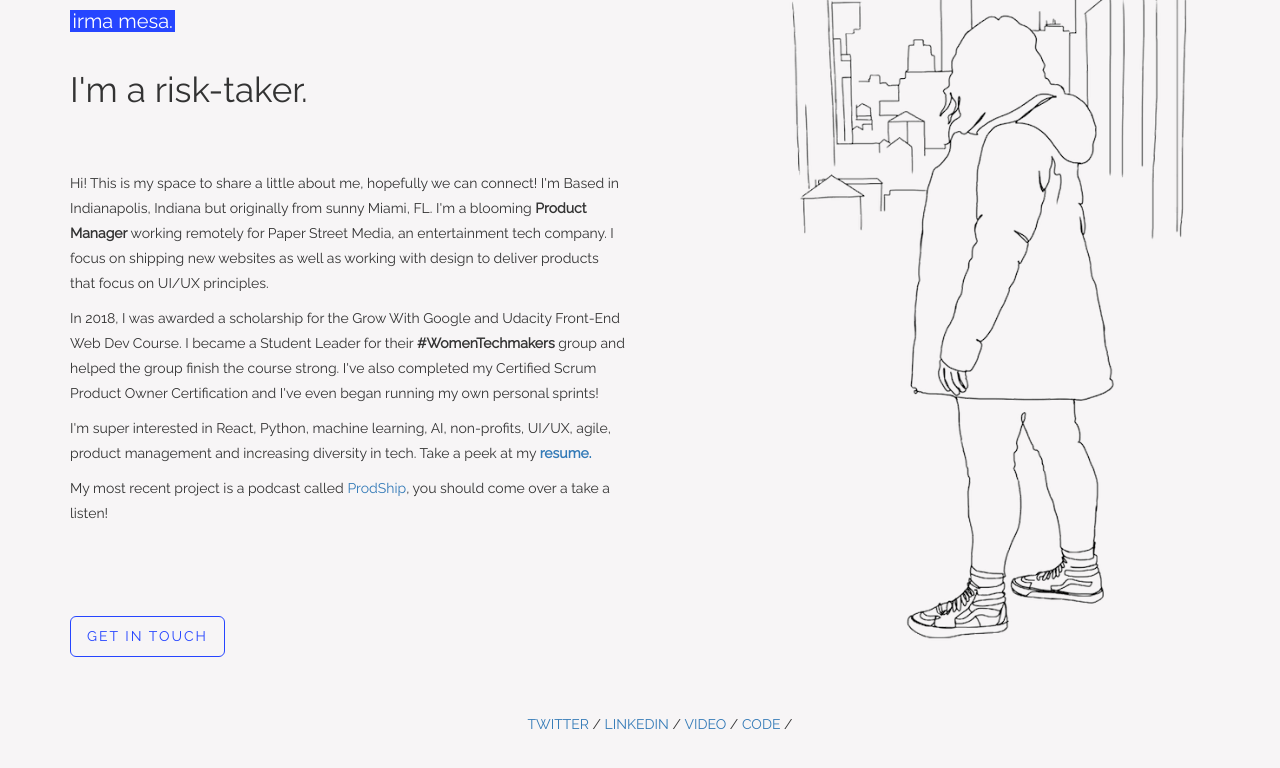
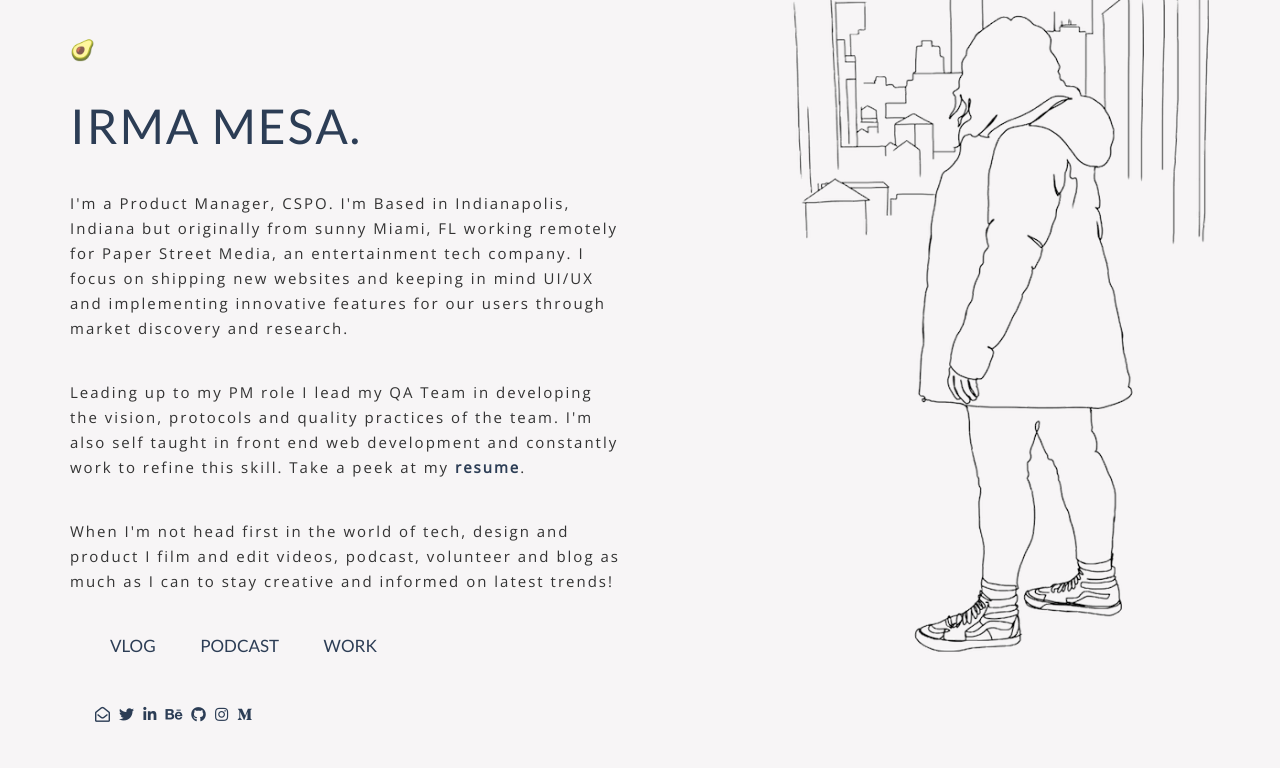
Before and after one commit to irmatable/justirma, a plain HTML site: page index.html in a window 1280 px wide. Drawn offline with nearby package versions, Linux system fonts and the light colour scheme; a web font is replaced by a local one.

Commit message:
tweaks design

```diff
--- a/css/styles.css
+++ b/css/styles.css
@@ -4,30 +4,20 @@ body {
   margin: 0px;
   box-sizing: border-box;
   padding: 0px;
-  font-family: 'Raleway', Arial, Helvetica, sans-serif;
+  font-family: 'Roboto Condensed', sans-serif;
   background-color: #f7f5f6;
   line-height: 25px;
+  font-weight: lighter;
 }
 
-/* --- Nav --- */
-.my-nav {
-  background-color: #e5f0fe;
-  border: none;
+body a {
+  color: #2c3d55;
+  text-decoration: none;
 }
 
-.navbar-default .navbar-nav>li>a {
-  color: #fff;
+a:hover {
+  color: #71869c;
 }
-
-.navbar-default .navbar-brand {
-  background-color: #2645ff;
-  color: #fff;
-  font-size: 25px;
-  padding: 0 15 0 15;
-  font-style: bold;
-}
-
-
 
 /* --- About --- */
 
@@ -36,65 +26,66 @@ body {
   height: 100%;
 }
 
-.about h4 {
-  color: #fff;
-  width: 19%;
-  padding: 2;
-  font-size: 20px;
-  background-color: #2645ff;
-  font-family: 'Raleway', Arial, Helvetica, sans-serif;
-  text-align: center;
+.about a {
+  text-decoration: none;
 }
 
-/* .about h3 {
-  font-size: 50px;
-} */
-
-.about #typed3 {
-  padding-top: 30px;
-  font-size: 35px;
-  line-height: 100%;
+.about h4 {
+  width: 9%;
+  padding: 0;
+  font-size: 20px;
+  margin-top: 7%;
 }
 
-.typed-cursor {
-  visibility: hidden;
+.about h2 {
+  font-family: 'Lato', sans-serif;
+  color: #2c3d55;
+  font-size: 48px;
+  letter-spacing: 2px;
+  margin-top: 7%;
 }
 
 .about-msg {
+margin-top: 7%;
+font-size: 15px;
+font-family: 'Open Sans', sans-serif;
+letter-spacing: 2px;
+}
+
+/* Quick Links*/
+
+.my-links {
+  list-style-type: none;
   margin-top: 7%;
 }
 
-/* --- Contact Btn --- */
-.contact {
-  margin-top: 10%;
+.my-links li {
+  display: inline;
+  padding-right: 8%;
+  font-size: 17px;
+  font-family: 'Lato', sans-serif;
+  font-weight: bolder;
 }
 
-.contact .btn {
-  background-color: transparent;
-  font-size: 14px;
-  letter-spacing: 2px;
-  color: #2645ff;
-  border: 1px solid #2645ff;
-  margin-bottom: 45px;
+.work a .work-change:before{
+  position: relative;
+  content: 'WORK'
 }
 
-.contact .btn:hover {
-  color: #fff;
-  background-color: #2645FF;
-    transition: all .3s;
+.work:hover a .work-change:before{
+  display: none;
 }
 
-@media (max-width: 768px) {
-  .contact  {
-    text-align:center;
+.work:hover a .work-change:after{
+  content: 'COMING SOON';
 }
-}
+/* --- Large Pic --- */
 
-/* --- Large Pic --- */
 .lgpic img{
   position: relative;
   left: 20%;
-  width: 90%;
+  width: 95%;
+  height: 85vh;
 }
 
 @media (max-width: 768px) {
@@ -105,8 +96,12 @@ body {
 
 /* --- Footer --- */
 .footer {
-padding: 1rem;
-text-align: center;
+text-align: left;
+margin-top: 2%;
+}
+
+.footer a {
+  text-decoration: none;
 }
 
 .footer ul {
@@ -115,8 +110,15 @@ text-align: center;
 
 .footer ul li {
   display: inline;
+  padding-right: .5%;
+  font-size: 15px;
+
 }
 
-.footer ul .fa {
-  color: #2645ff;
+.footer ul .fab , .far {
+  color:#2c3d55;
 }
+
+a:hover .footer{
+  color: #71869c;
+}
--- a/index.html
+++ b/index.html
@@ -3,7 +3,7 @@
 
 <head>
     <meta content="width=device-width, initial-scale=1" name="viewport">
-    <title>Hi, I'm Irma.</title>
+    <title>Last name table</title>
     <!-- Favicon -->
     <link href='img/favicon.ico' rel='shortcut icon' type='image/x-icon'>
     <meta charset="utf-8">
@@ -11,10 +11,12 @@
     <meta content="Awesome Description Here" name="description">
     <meta content="text/html; charset=utf-8" http-equiv="content-type">
     <!-- Google Fonts -->
-    <link href="https://fonts.googleapis.com/css?family=The+Girl+Next+Door|Raleway" rel="stylesheet" type="text/css">
+    <link href="https://fonts.googleapis.com/css?family=Lato|Roboto+Condensed" rel="stylesheet">
+    <link href="https://fonts.googleapis.com/css?family=Open+Sans:300" rel="stylesheet">
     <!-- Bootstrap CSS -->
     <link href="css/bootstrap.min.css" rel="stylesheet" type="text/css">
-    <link href="https://maxcdn.bootstrapcdn.com/font-awesome/4.1.0/css/font-awesome.min.css" rel="stylesheet" type="text/css">
+    <link rel="stylesheet" href="https://use.fontawesome.com/releases/v5.0.13/css/all.css" integrity="sha384-DNOHZ68U8hZfKXOrtjWvjxusGo9WQnrNx2sqG0tfsghAvtVlRW3tvkXWZh58N9jp"
+        crossorigin="anonymous">
     <!-- Custom CSS -->
     <link href="css/styles.css" rel="stylesheet" type="text/css">
 </head>
@@ -25,24 +27,40 @@
             <div class="row">
                 <div class="about">
                     <div class="col-xs-12 col-sm-6 col-md-6 col-lg-6">
-                        <h4>irma mesa.</h4>
-                        <div class="type" id="typed3"></div>
-                        <p class="about-msg">Hi! This is my space to share a little about me, hopefully we can connect! I'm Based in Indianapolis, Indiana but originally from sunny Miami, FL. I'm a blooming <strong>Product Manager</strong> working remotely for Paper Street Media, an entertainment tech company. I focus on shipping new websites as well as working with design to deliver products that focus on UI/UX principles.
+                        <h4>🥑</h4>
+                        <h2>IRMA MESA.</h2>
+                        <p class="about-msg">I'm a Product Manager, CSPO. I'm Based in Indianapolis, Indiana but originally from sunny Miami,
+                            FL working remotely for Paper Street Media, an entertainment tech company. I focus on shipping
+                            new websites and keeping in mind UI/UX and implementing innovative features for our users through
+                            market discovery and research.
                             <br>
-                        <p>In 2018, I was awarded a scholarship for the Grow With Google and Udacity Front-End Web Dev Course. I became a Student Leader for their <strong>#WomenTechmakers </strong>group and helped the group finish the course strong. I've also completed my Certified Scrum Product Owner Certification and I've even began running my own personal sprints!</p>
+                        </p>
 
-                        I'm super interested in React, Python, machine learning, AI,  non-profits, UI/UX, agile, product management and increasing diversity in tech. Take a peek at my <a href="Irma_Resume_2018.pdf"><strong>resume.</strong></a></p>
+                        <p class="about-msg">Leading up to my PM role I lead my QA Team in developing the vision, protocols and quality practices
+                            of the team. I'm also self taught in front end web development and constantly work to refine
+                            this skill. Take a peek at my
+                            <a href="Irma_Resume_2018.pdf"><strong>resume</strong></a>.
+                        </p>
 
-                        <p>My most recent project is a podcast called <a href="https://prodship.com">ProdShip</a>, you should come over a take a listen!</p>
-                        <br>
-                        <!-- Blue Contact Btn -->
-                        <div class="contact">
-                            <a class="btn btn-lg" href="mailto:irmaamesa@me.com">GET IN TOUCH</a>
+                        <p class="about-msg">When I'm not head first in the world of tech, design and product I film and edit videos, podcast,
+                            volunteer and blog as much as I can to stay creative and informed on latest trends!</p>
+                        <div>
+                            <ul class="my-links">
+                                <li>
+                                    <a href="http://youtube.com/irmattg">VLOG</a>
+                                </li>
+                                <li>
+                                    <a href="https://soundcloud.com/prodship/tracks">PODCAST</a>
+                                </li>
+                                <li class="work">
+                                    <a href="#"><span class="work-change"></span></a>
+                                </li>
+                            </ul>
                         </div>
                     </div>
                 </div>
                 <!-- Pic on right -->
-                <div class="col-xs-12 col-sm-6 col-md-6 col-lg-6">
+                <div class="pic col-xs-12 col-sm-6 col-md-6 col-lg-6">
                     <div class="lgpic">
                         <img src="img/me_pic.png" alt="pic of girl in coat">
                     </div>
@@ -53,16 +71,39 @@
             <div class="footer row">
                 <ul class="social-icons">
                     <li>
-                    <a href="http://twitter.com/irmatable">TWITTER</a> /
+                        <a href="mailto:irmaamesa@me.com">
+                            <i class="far fa-envelope-open"></i>
+                        </a>
                     </li>
                     <li>
-                    <a href="http://linkedin.com/in/irmamesa">LINKEDIN</a> /
+                        <a href="http://twitter.com/irmatable">
+                            <i class="fab fa-twitter"></i>
+                        </a>
                     </li>
                     <li>
-                    <a href="http://youtube.com/irmattg">VIDEO</a> /
+                        <a href="http://linkedin.com/in/irmamesa">
+                            <i class="fab fa-linkedin-in"></i>
+                        </a>
                     </li>
                     <li>
-                    <a href="http://github.com/irmatable">CODE</a> /
+                        <a href="https://www.behance.net/irmamesa">
+                            <i class="fab fa-behance"></i>
+                        </a>
+                    </li>
+                    <li>
+                        <a href="http://github.com/irmatable">
+                            <i class="fab fa-github"></i>
+                        </a>
+                    </li>
+                    <li>
+                        <a href="http://instagram.com/justirma">
+                            <i class="fab fa-instagram"></i>
+                        </a>
+                    </li>
+                    <li>
+                        <a href="http://instagram.com/justirma">
+                            <i class="fab fa-medium-m"></i>
+                        </a>
                     </li>
                 </ul>
             </div>
@@ -73,8 +114,6 @@
     <script src="https://ajax.googleapis.com/ajax/libs/jquery/1.12.4/jquery.min.js" type="text/javascript"></script>
     <!-- Latest compiled JavaScript -->
     <script src="https://maxcdn.bootstrapcdn.com/bootstrap/3.3.7/js/bootstrap.min.js" type="text/javascript"></script>
-    <!-- Custom Javascript -->
-    <script src="js/typed.js" type="text/javascript"></script>
-    <script src="js/script.js" type="text/javascript"></script>
 </body>
+
 </html>
```
Also changed, not shown: img/favicon.ico. Lines whose indentation alone changed are shown as unchanged.
